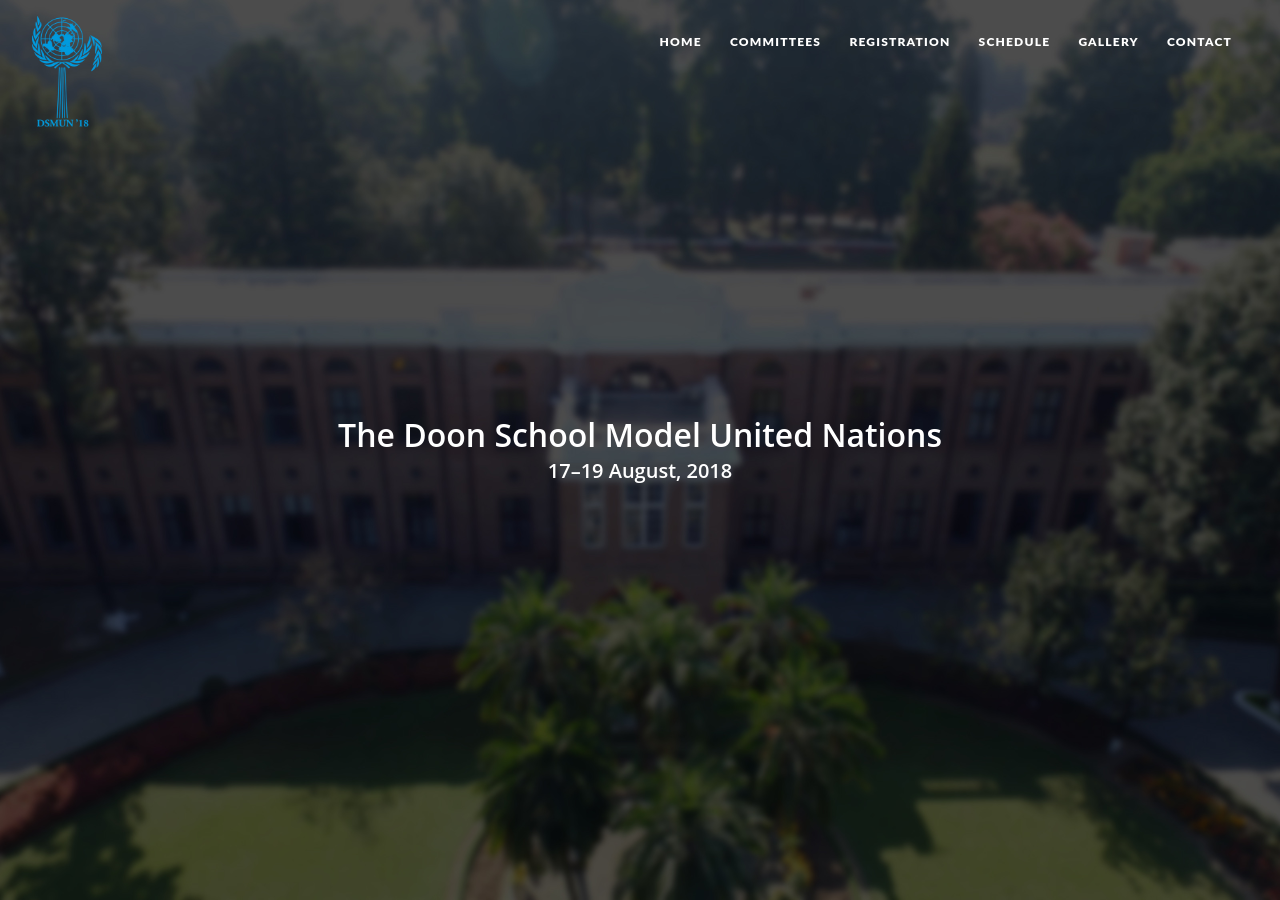
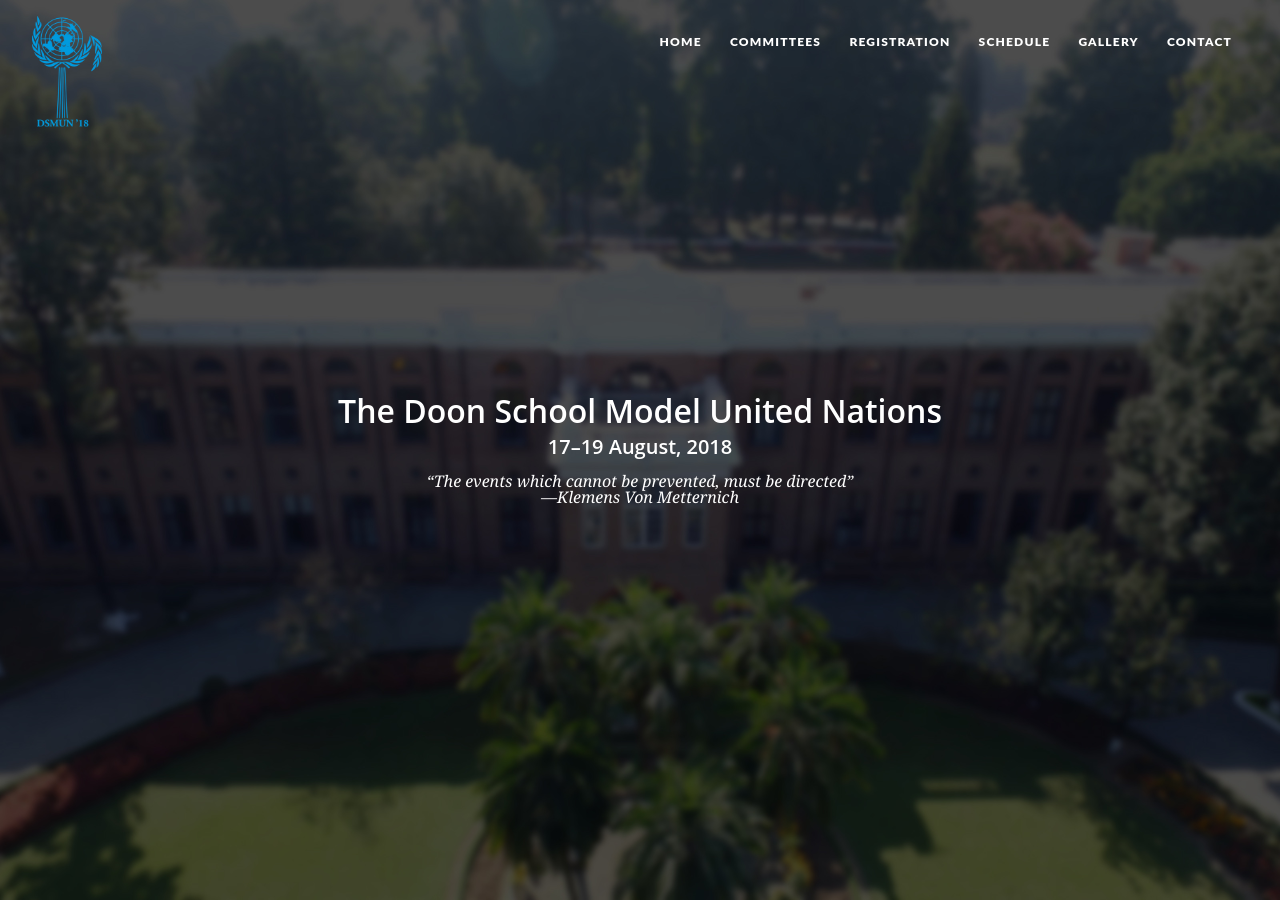
Before and after one commit to pratinav/dsmun18.com, a Jekyll site: the page built from index.html, in a window 1280 px wide and 900 px high. Built offline with Jekyll 4.4.1, drawn with Linux system fonts in a browser that asks for light colours; some web fonts are replaced; a script that is not in the unit is left out.

Commit message:
Add a quote to the homepage

```diff
--- a/index.html
+++ b/index.html
@@ -9,6 +9,10 @@
     <div class="dates">
       <time datetime="2018-08-17">17</time>–<time datetime="2018-08-19">19 August, 2018</time>
     </div>
+    <blockquote>
+      “The events which cannot be prevented, must be directed”<br>
+      —Klemens Von Metternich
+    </blockquote>
   </div>
 </section>
 
```
